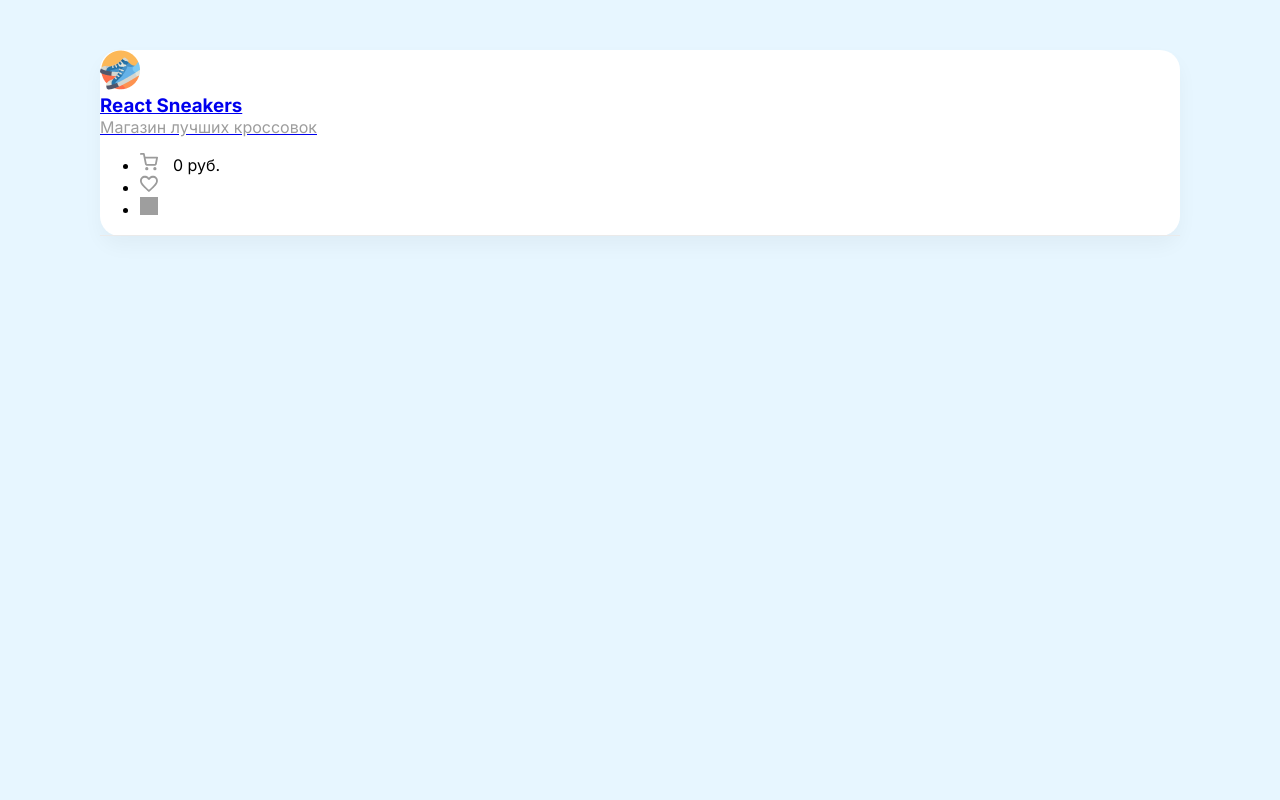
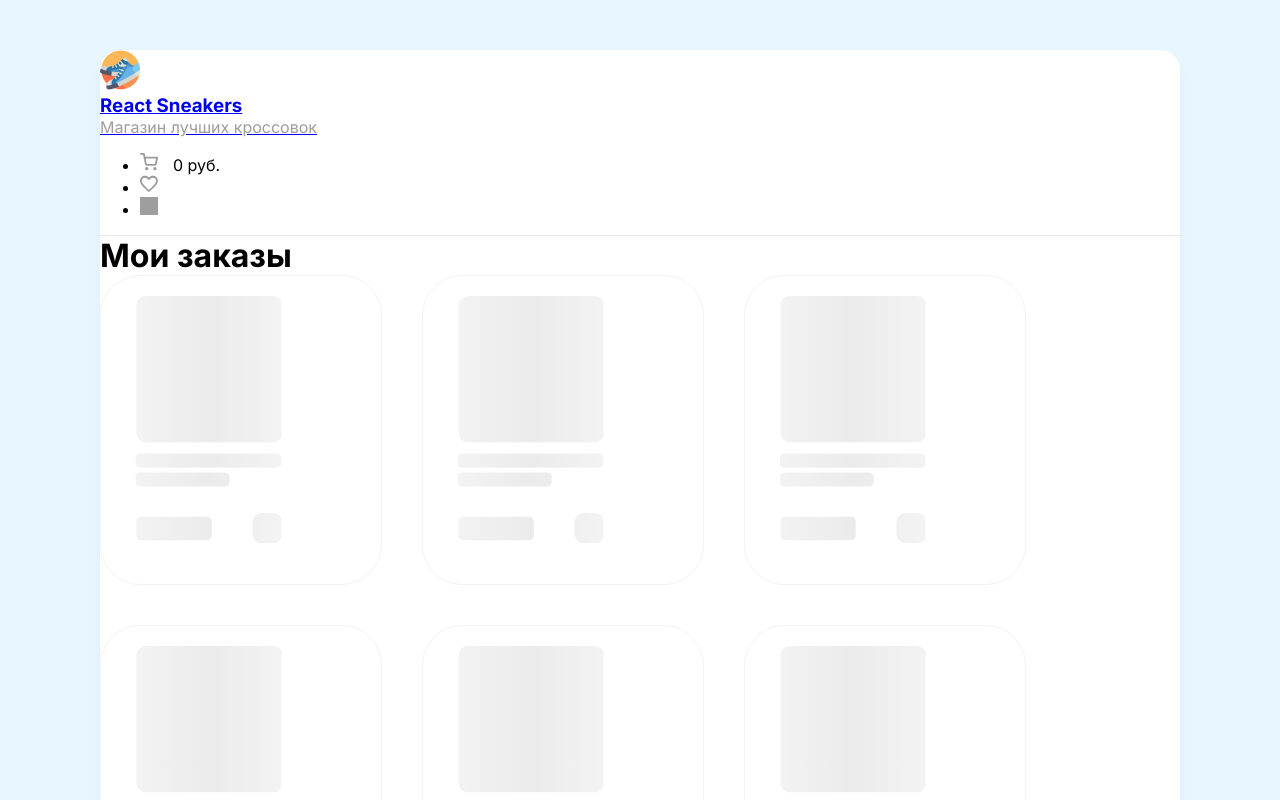
Before and after one commit to Kulyomin/react-sneakers, a React (Create React App) app: page /react-sneakers/orders in a window 1280 px wide. Shown: the top 800 px of the page. Built offline with nearby package versions, Linux system fonts and the light colour scheme; no server answers; grey boxes are pictures that could not be loaded.

Commit message:
Изменил адресацию изображений

```diff
--- a/package.json
+++ b/package.json
@@ -2,7 +2,7 @@
   "name": "react-sneakers",
   "version": "0.1.0",
   "private": true,
-  "homepage": "https://kulyomin.github.io/react-sneakers",
+  "homepage": "https://kulyomin.github.io/react-sneakers/",
   "proxy": "https://63397af866857f698fb6abf7.mockapi.io/",
   "dependencies": {
     "@testing-library/jest-dom": "^5.16.5",
@@ -24,8 +24,8 @@
     "build": "react-scripts build",
     "test": "react-scripts test",
     "eject": "react-scripts eject",
-    "predeploy": "npm run build",
-    "deploy": "gh-pages -d build"
+    "deploy": "gh-pages -d build",
+    "predeploy": "npm run build"
   },
   "eslintConfig": {
     "extends": [
--- a/src/App.jsx
+++ b/src/App.jsx
@@ -120,7 +120,7 @@ function App() {
             <Header onClickCart={() => setCartOpened(true)} />
 
             <Routes>
-               <Route path="" exact element={
+               <Route path="/react-sneakers" exact element={
                   <Home
                      items={items}
                      cartItems={cartItems}
@@ -132,8 +132,8 @@ function App() {
                      isLoading={isLoading}
                   />}
                />
-               <Route path="favorites" exact element={<Favorites onAddToFavorite={onAddToFavorite} />} />
-               <Route path="orders" exact element={<Orders />} />
+               <Route path="/react-sneakers/favorites" exact element={<Favorites onAddToFavorite={onAddToFavorite} />} />
+               <Route path="/react-sneakers/orders" exact element={<Orders />} />
             </Routes>
          </div>
       </AppContext.Provider>
--- a/src/components/Header.jsx
+++ b/src/components/Header.jsx
@@ -7,7 +7,7 @@ function Header(props) {
 
    return (
       <header className="d-flex justify-between align-center p-40">
-         <Link to="/">
+         <Link to="/react-sneakers">
             <div className="headerLeft d-flex align-center">
                <img width={40} height={40} src="/image/logo.png" alt="" />
                <div className="headerInfo">
--- a/src/pages/Favorites.jsx
+++ b/src/pages/Favorites.jsx
@@ -1,4 +1,4 @@
-import React, { useContext } from 'react';
+import React from 'react';
 import Card from '../components/Card/Card';
 import {AppContext} from '../App';
 
```
Also changed, not shown: 40 other files (tests, documents, lock files or other folders).
